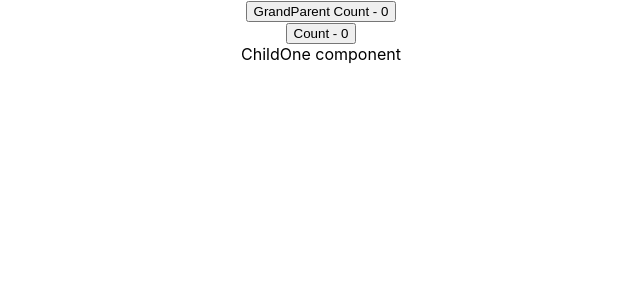
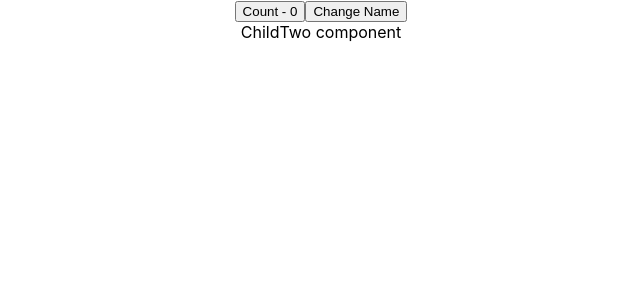
Before and after one commit to SaneManiacMG/React-Render-Demo, a React (Create React App) app: page / in a window 1280 px wide. Shown: the top 300 px of the page, without its empty margins (319-959 px from the left). Built offline with nearby package versions, Linux system fonts and the light colour scheme.

Commit message:
Memoization demo Optimizing useMemo

```diff
--- a/src/App.js
+++ b/src/App.js
@@ -1,12 +1,10 @@
 import "./App.css";
-import { ChildOne } from "./components/Optimization/ChildOne";
-import GrandParent from "./components/Optimization/GrandParent";
-import { ParentOne } from "./components/Optimization/ParentOne";
+import { ParentTwo } from "./components/Optimization/ParentTwo";
 
 function App() {
 	return (
 		<div className="App">
-			<GrandParent />
+			<ParentTwo />
 		</div>
 	);
 }
--- /dev/null
+++ b/src/components/Optimization/ChildTwo.js
@@ -0,0 +1,8 @@
+import React from "react";
+
+export const ChildTwo = () => {
+	console.log("ChildTwo Render");
+	return <div>ChildTwo component</div>;
+};
+
+export const MemoizedChildTwo = React.memo(ChildTwo);
--- /dev/null
+++ b/src/components/Optimization/ParentTwo.js
@@ -0,0 +1,17 @@
+import React, { useState } from "react";
+import { MemoizedChildTwo } from "./ChildTwo";
+
+export const ParentTwo = () => {
+	const [count, setCount] = useState(0);
+	const [name, setName] = useState("MG");
+
+	console.log("ParentTwo Render");
+
+	return (
+		<div>
+			<button onClick={() => setCount((c) => c + 1)}>Count - {count}</button>
+			<button onClick={() => setName("Sane Maniac")}>Change Name</button>
+			<MemoizedChildTwo name={name} />
+		</div>
+	);
+};
```
